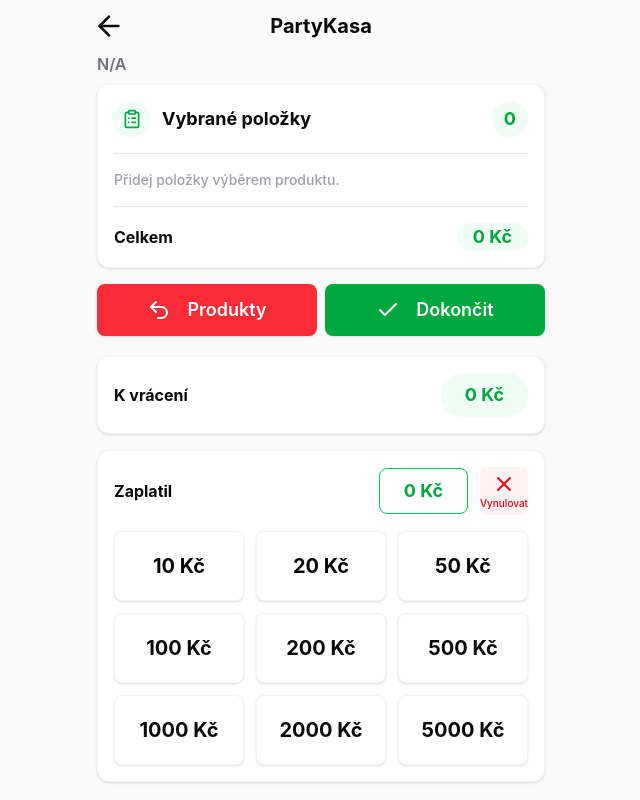
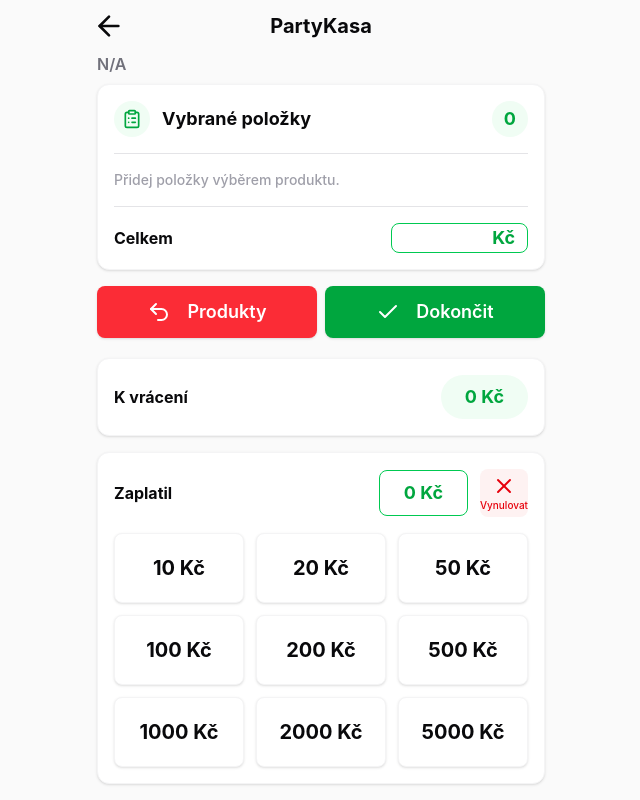
Before and after one commit to DominikPrusa/partyKasa, a React (Vite) app: page /products in a window 1280 px wide. Both pictures are taken after a click on the button "Placení". Shown: the whole page, without its empty margins (319-959 px from the left). Built offline with nearby package versions, Linux system fonts and the light colour scheme.

Commit message:
custom price

```diff
--- a/src/components/SelectedItemList.tsx
+++ b/src/components/SelectedItemList.tsx
@@ -13,6 +13,9 @@ type GroupedItem = Item & {
 
 type SelectedItemsListProps = {
   items: Item[];
+  totalPrice: number;
+  isPaymentMode: boolean;
+  onTotalPriceChange: (value: number | null) => void;
   onDecreaseItem: (item: Item) => void;
   clearAll: () => void;
 };
@@ -39,12 +42,14 @@ const groupItems = (items: Item[]): GroupedItem[] => {
 
 const SelectedItemsList = ({
   items,
+  totalPrice,
+  isPaymentMode,
+  onTotalPriceChange,
   onDecreaseItem,
   clearAll,
 }: SelectedItemsListProps) => {
   const groupedItems = groupItems(items);
   const totalCount = items.length;
-  const totalPrice = items.reduce((sum, item) => sum + item.price, 0);
 
   return (
     <div className="mb-4 w-full rounded-xl border border-zinc-100 bg-white p-4 shadow-sm">
@@ -124,9 +129,26 @@ const SelectedItemsList = ({
       <div className="flex items-center justify-between">
         <span className="text-base font-bold text-zinc-950">Celkem</span>
 
-        <span className="rounded-full bg-green-50 px-4 text-lg font-bold text-green-600">
-          {totalPrice} Kč
-        </span>
+        {isPaymentMode ? (
+          <div className="flex items-center gap-2 rounded-lg border border-green-500 px-3 text-lg font-bold text-green-600">
+            <input
+              type="number"
+              inputMode="numeric"
+              value={totalPrice === 0 ? "" : totalPrice}
+              onChange={(event) => {
+                const value = event.target.value;
+
+                onTotalPriceChange(value === "" ? 0 : Number(value));
+              }}
+              className="w-20 bg-transparent text-right font-bold outline-none"
+            />
+            <span>Kč</span>
+          </div>
+        ) : (
+          <span className="rounded-full bg-green-50 px-4 text-lg font-bold text-green-600">
+            {totalPrice} Kč
+          </span>
+        )}
       </div>
     </div>
   );
--- a/src/pages/Products.tsx
+++ b/src/pages/Products.tsx
@@ -18,6 +18,7 @@ const Products = () => {
 
   const [mode, setMode] = useState<"products" | "payment">("products");
   const [itemList, setItemList] = useState<Item[]>([]);
+  const [customTotalPrice, setCustomTotalPrice] = useState<number | null>(null);
 
   const handleProductClick = (product: Product) => {
     const newItem: Item = {
@@ -28,6 +29,7 @@ const Products = () => {
     };
 
     setItemList((currentItems) => [...currentItems, newItem]);
+    setCustomTotalPrice(null);
   };
 
   const handleDecreaseItem = (itemToDecrease: Item) => {
@@ -44,9 +46,11 @@ const Products = () => {
 
       return currentItems.filter((_, index) => index !== indexToRemove);
     });
+
+    setCustomTotalPrice(null);
   };
-
-  const totalPrice = itemList.reduce((sum, item) => sum + item.price, 0);
+  const itemsTotalPrice = itemList.reduce((sum, item) => sum + item.price, 0);
+  const totalPrice = customTotalPrice ?? itemsTotalPrice;
 
   return (
     <main className="min-h-screen bg-zinc-50 px-6 text-zinc-950">
@@ -66,8 +70,14 @@ const Products = () => {
 
         <SelectedItemsList
           items={itemList}
+          totalPrice={totalPrice}
+          isPaymentMode={mode === "payment"}
+          onTotalPriceChange={setCustomTotalPrice}
           onDecreaseItem={handleDecreaseItem}
-          clearAll={() => setItemList([])}
+          clearAll={() => {
+            setItemList([]);
+            setCustomTotalPrice(null);
+          }}
         />
         <div className="flex w-full flex-row gap-2">
           <button
```
